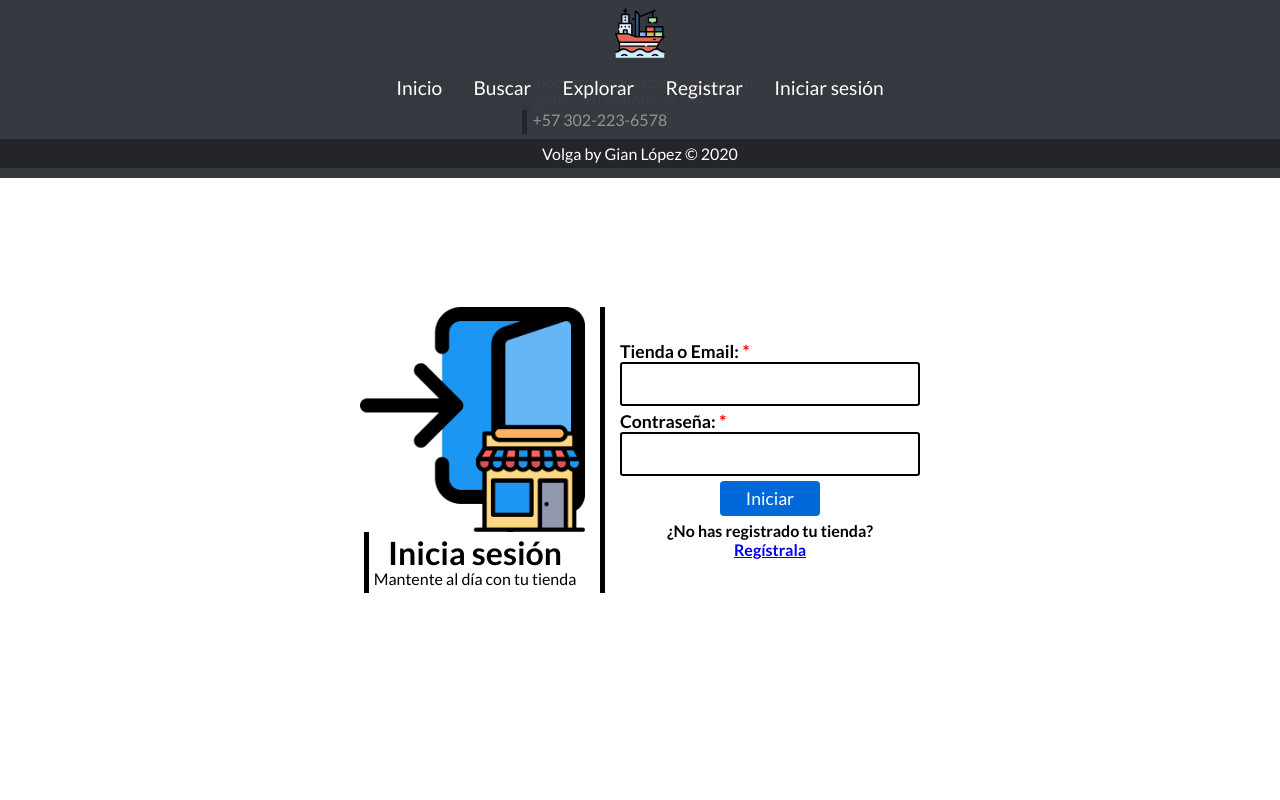
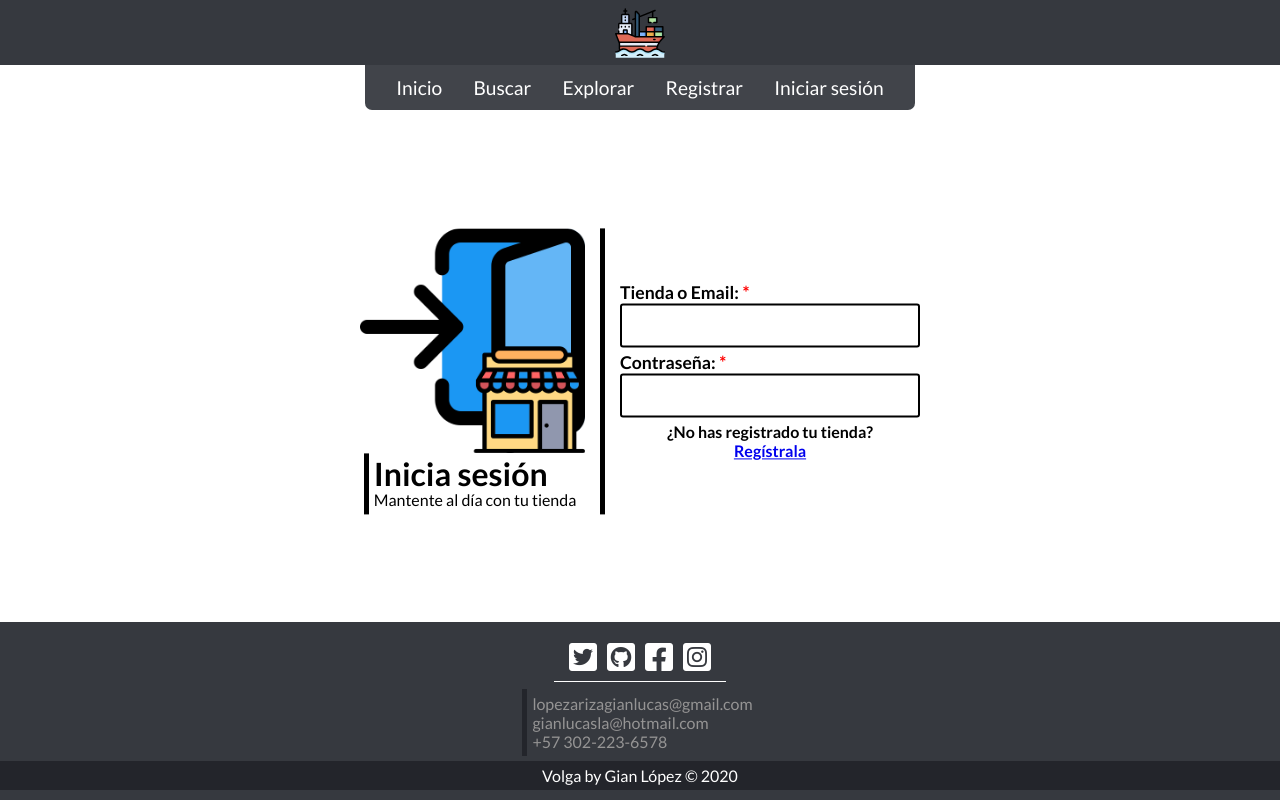
Before and after one commit to gianllopez/Volga, a React (Create React App) app: page /login in a window 1280 px wide. Built offline with nearby package versions, Linux system fonts and the light colour scheme.

Commit message:
Login: UI revisada y lista

```diff
--- a/src/pages/Login.js
+++ b/src/pages/Login.js
@@ -1,41 +1,13 @@
 import React, { Component } from 'react';
 import { Link } from 'react-router-dom';
 import { Input } from './components/';
-import { blankValidator } from '../utils/validators';
 import loginhero from '../assets/Login/login-hero.svg';
 import './styles/Login.css';
 
 class Login extends Component {
-
-   state = {
-      data: {
-         shoporemail: '',
-         password: '',
-      },
-   };
-
-   changeHandler = (event) => {
-      this.setState({
-         data: {
-            ...this.state.data,
-            [event.target.name]: event.target.value,
-         },
-      });
-   };
-
-   submitHandler = (event) => {
-      event.preventDefault();
-      const { isValid, errors } = blankValidator(this.state.data);
-      if (isValid) {
-         console.log("MAKE FETCH...");
-      } else {
-         this.setState({ errors });
-      };
-   };
-
    render() {
       return (
-         <form id="login-form" onSubmit={this.submitHandler}>
+         <form id="login-form">
             <div id="login-header">
                <img src={loginhero} alt="login-hero" />
                <div id="header-text">
@@ -48,17 +20,13 @@ class Login extends Component {
                   label="Tienda o Email"
                   name="shoporemail"
                   type="email"
-                  onChange={this.changeHandler}
-                  errors={this.state.errors}
                />
                <Input
                   label="Contraseña"
                   name="password"
                   type="password"
-                  onChange={this.changeHandler}
-                  errors={this.state.errors}
                />
-               <button>Iniciar</button>
+               {/* Button & Loader Component */}
                <p>
                   ¿No has registrado tu tienda?<br/>
                   <Link to="/logup">
--- a/src/pages/components/common/styles/Footer.css
+++ b/src/pages/components/common/styles/Footer.css
@@ -39,3 +39,11 @@
    background-color: #23252b;
    margin-top: 5px;
 }
+
+@media screen and (min-width:768px) {
+   #footer-wrapper {
+      position: absolute;
+      bottom: 0;
+      width: 100%;
+   }
+}
--- a/src/pages/styles/Login.css
+++ b/src/pages/styles/Login.css
@@ -1,15 +1,12 @@
 #login-form {
-   padding-top: calc(75px + 25px) ; /* NavBar height + x Padding */
-}
-
-#header-text {
-   text-align: center;
+   padding-top: 100px;
 }
 
 #login-header {
    display: flex;
    flex-direction: column;
    align-items: center;
+   text-align: center;
 }
 
 #login-header img {
@@ -18,8 +15,6 @@
 }
 
 #login-entries {
-   display: flex;
-   flex-direction: column;
    width: 90vw;
    max-width: 300px;
    margin: 10px auto;
@@ -51,23 +46,23 @@
 @media screen and (min-width:768px) {
 
    #login-form {
-      margin: 0;
+      padding: 0;
       display: flex;
       align-items: center;
       position: absolute;
       top: 50%;
       left: 50%;
-      transform: translate(-50%, -50%);
+      transform: translate(-50%, -60%);
    }
 
    #login-header{
       border-right: 5px solid black;
       padding-right: 15px;
       margin-right: 15px;
+      text-align: left;
    }
 
    #header-text {
-      max-width: 225px;
       border-left: 5px solid black;
       padding: 5px;
    }
```
